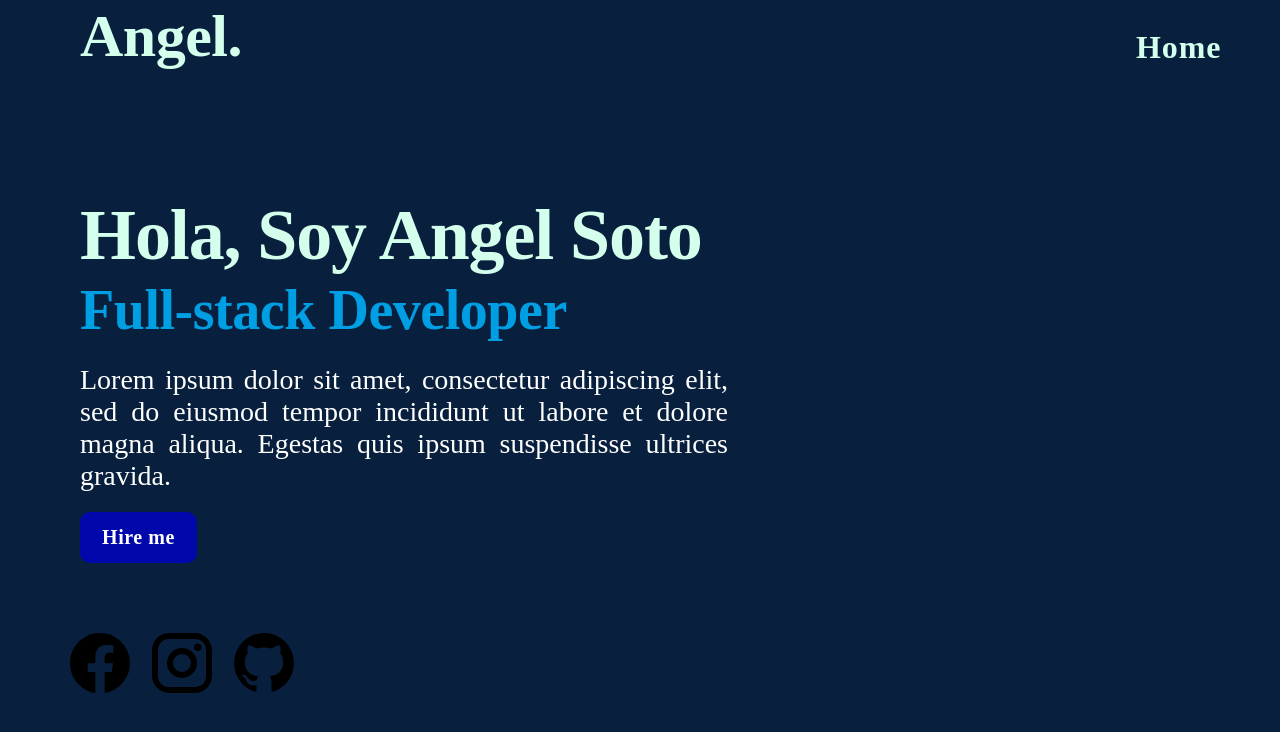
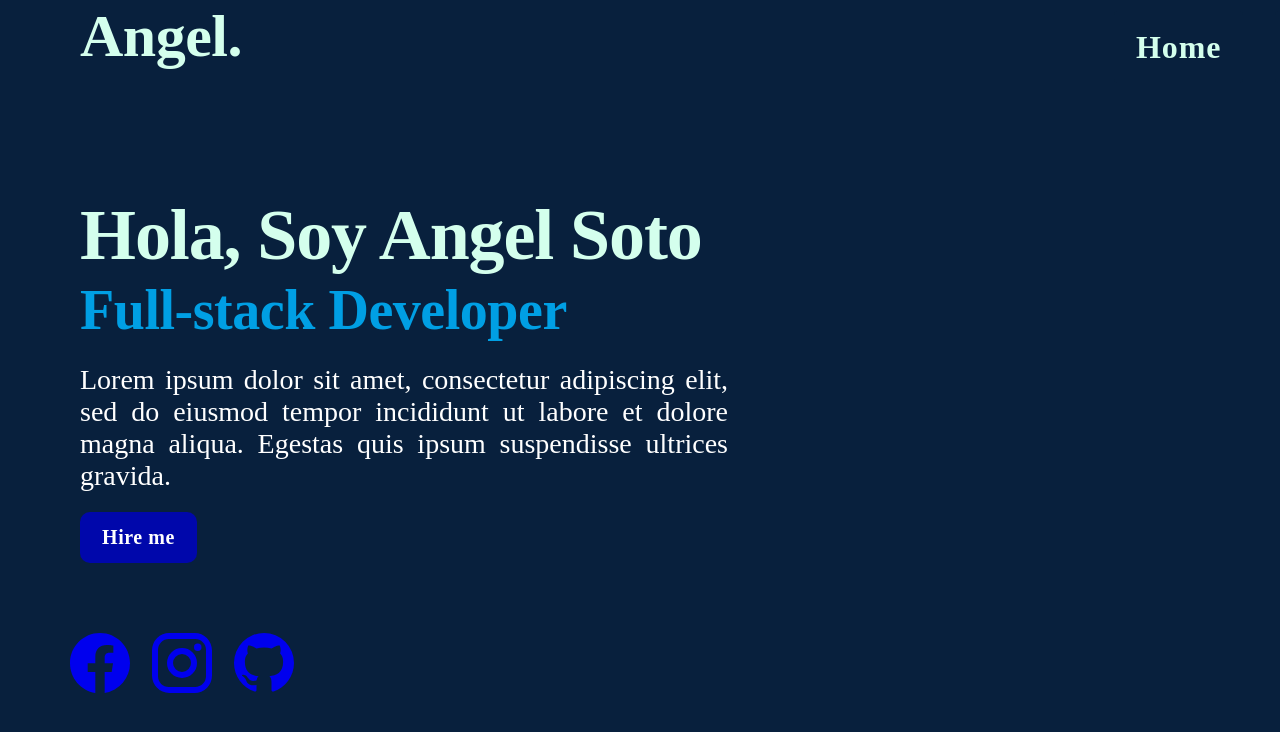
Before and after one commit to Gremoryu/Test, a React (Create React App) app in the folder cv_web/: page / in a window 1280 px wide. Shown: the top 732 px of the page. Built offline with nearby package versions, Linux system fonts and the light colour scheme; a web font is replaced by a local one.

Commit message:
Adicion de logica para la los socials

```diff
--- a/cv_web/src/components/atomos/socials.jsx
+++ b/cv_web/src/components/atomos/socials.jsx
@@ -1,17 +1,35 @@
 import { Box } from "@mui/material";
 import Icon from "@mdi/react";
 import { mdiFacebook, mdiInstagram, mdiGithub } from "@mdi/js";
-import './css/icons.css'
+import "./css/icons.css";
 
 import React from "react";
+import { Link } from "react-router-dom";
+
+const links = [
+  {
+    path: mdiFacebook,
+    url: "face",
+  },
+  {
+    path: mdiInstagram,
+    url: "insta",
+  },
+  {
+    path: mdiGithub,
+    url: "github",
+  },
+];
 
 export default function socials() {
   return (
     <>
       <Box>
-        <Icon className="icon" path={mdiFacebook} size={3} />
-        <Icon className="icon" path={mdiInstagram} size={3} />
-        <Icon path={mdiGithub} size={3} />
+        {links.map((link) => (
+          <Link to={link.url}>
+            <Icon className="icon" path={link.path} size={3} />
+          </Link>
+        ))}
       </Box>
     </>
   );
```
